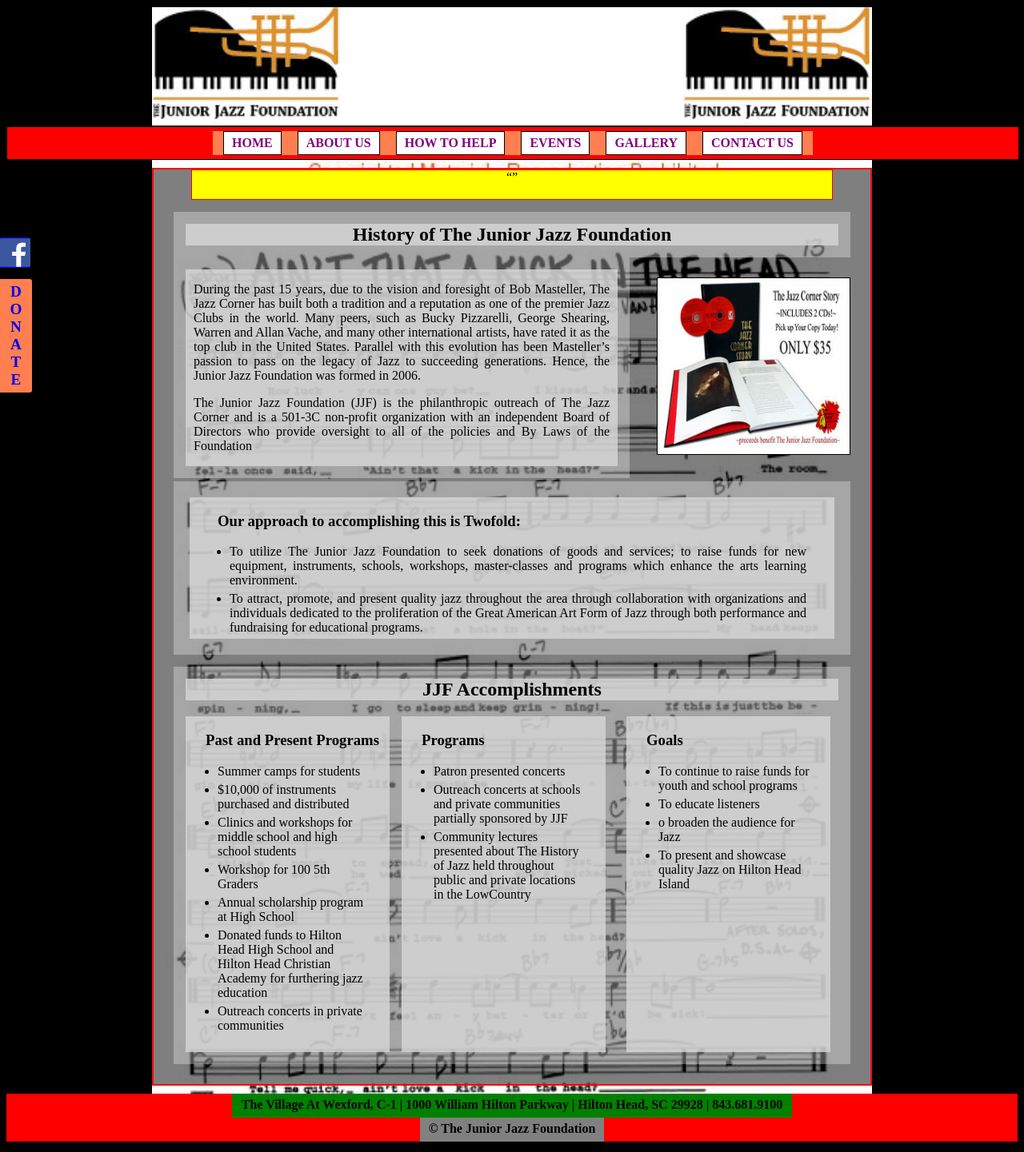
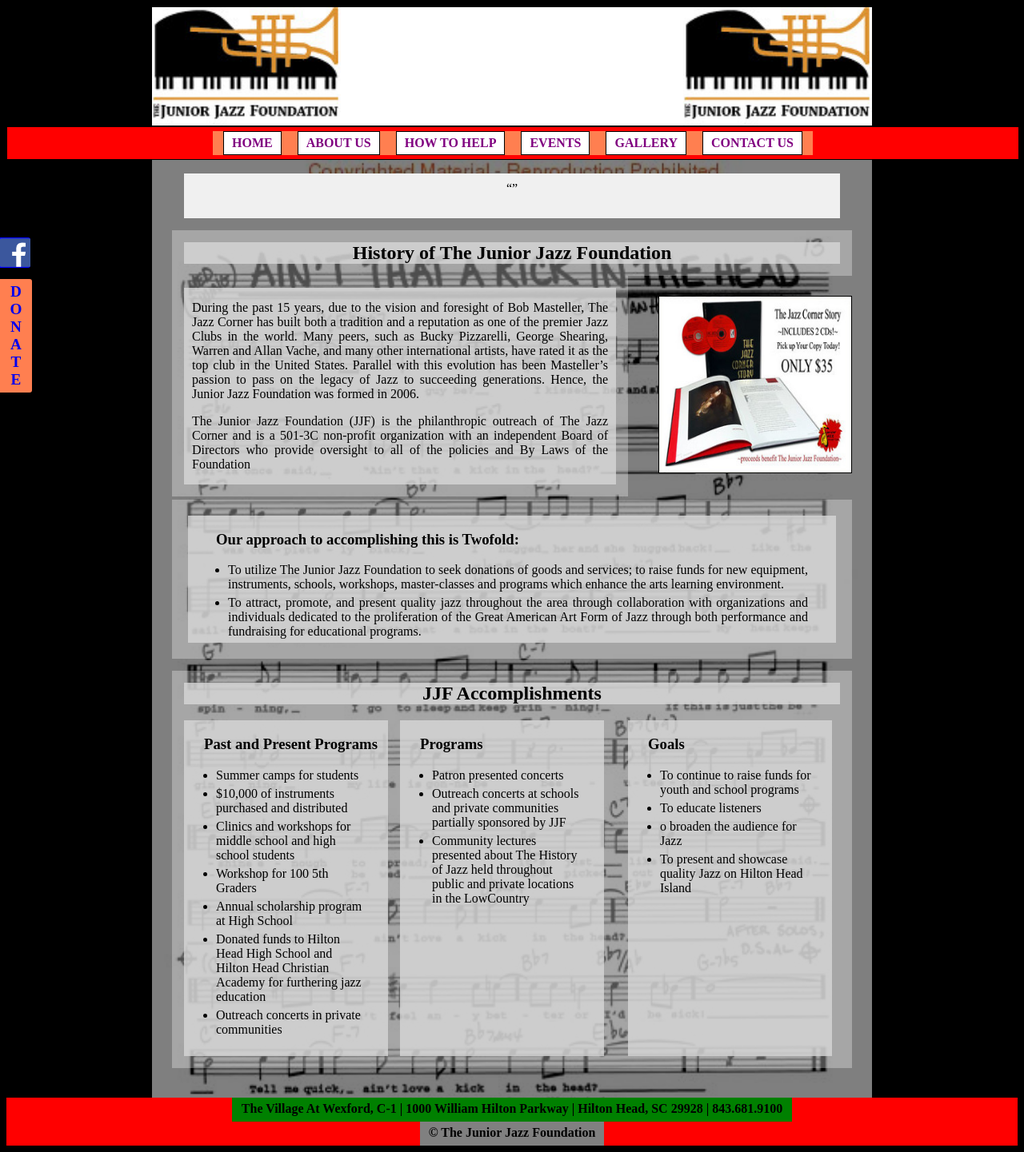
Before and after one commit to j-brew/CS-412php, a PHP site: page /about/about.php in a window 1280 px wide. Shown: the whole page at 80% size. Run offline with PHP 8.4, Linux system fonts and the light colour scheme; data that the repository does not hold is empty; a stand-in replaces the project's code that opens the database connection.

Commit message:
CSS changes to... + JJF index page + JJF about, testimonials, news

```diff
--- a/about/about.css
+++ b/about/about.css
@@ -7,13 +7,7 @@
     //border: red solid 1px;
 }*/
 
-    /* *****  PART OF ABOUT US ***** */
-#info{
-    //display: inline;
-    //border: solid 1px red;
-    //width: 898px;
-    //height: auto;
-}
+
 #main #info ul {
     display: inline-block;
     //width: 800px;
--- a/about/news.php
+++ b/about/news.php
@@ -55,7 +55,9 @@
                     <?php randQuote(); ?>
                 </div>
 
-                <h2>In The News</h2>
+                <div class="h2title">
+                    <h2>In The News</h2>
+                </div>
                 <div id="new">
                     <div class="news">
                         <?php news(); ?>
--- a/about/testimonials.php
+++ b/about/testimonials.php
@@ -8,6 +8,7 @@
         <meta charset="UTF-8">
         <meta name="viewport" content="width=device-width, initial-scale=1.0">
         <link rel="stylesheet" type="text/css" href="../index.css">
+        <link rel="stylesheet" type="text/css" href="about.css">
         <script src="../index.js" ></script>
     </head>
     <body>
@@ -56,7 +57,9 @@
 
         <div id="main">
             <div id="info">
-                <h2>Testimonials</h2>
+                <div class="h2title">
+                    <h2>Testimonials</h2>
+                </div>
                 <?php allQuotes(); ?>
             </div>
         </div>
--- a/db.php
+++ b/db.php
@@ -123,7 +123,7 @@ function news(){
                     echo "<p>".str_replace("\r\n", "</p><p>", $row['about'])."</p>";
                 echo '</div>';
                 echo '<div class="newsLink">';
-                    echo '<a href="http://'.$row['link'].'" target="_blank">READ MORE</a>';
+                    echo '<a href="http://'.$row['link'].'" target="_blank">READ MORE ...</a>';
                 echo '</div>';
             echo '</div>';
         }
--- a/index.css
+++ b/index.css
@@ -233,16 +233,19 @@ body {
     background-size: cover;
     //opacity: .2;
     width: 900px;
-    height: auto;
+    //height: auto;
     margin: 0px auto 0px auto;
-    padding: 10px 0 10px 0;
+    padding: 0 0 0 0;
+    //border: yellow solid 1px;
 }
 #info {
-    background-color: grey;
+    //background-color: grey;
     background: rgba(0,0,0,0.5); /* and opacity*/
+    padding: 12px 0 12px 0;
+    margin: 0px 0 0 0;
     //opacity: 0.9;
     //background:;
-    border: solid red 2px;
+    //border: solid red 2px;
     //height: auto;
     //opacity: .8;
     //z-index: 3;
@@ -250,18 +253,20 @@ body {
 #quotes{
     text-align: center;
     width: 800px;
-    padding: 0px;
-    margin: 0 auto 0 auto;
-    border: solid red 1px;
-    background-color: yellow;
+    padding: 10px;
+    margin: 5px auto 0 auto;
+    //border: solid red 1px;
+    //background-color: yellow;
+    background: rgb(240,240,240);
 }
 .quotes {
     text-align: center;
     width: 800px;
-    padding: 0px;
-    margin: 0 auto 10px auto;
-    border: solid red 1px;
-    background-color: yellow;
+    padding: 10px;
+    margin: 5px auto 0px auto;
+    //border: solid red 1px;
+    //background-color: yellow;
+    background: rgb(240,240,240);
 }
 .author{
     font-weight: bold;
```
Also changed, not shown: about/news.css (+31 -9 lines).
